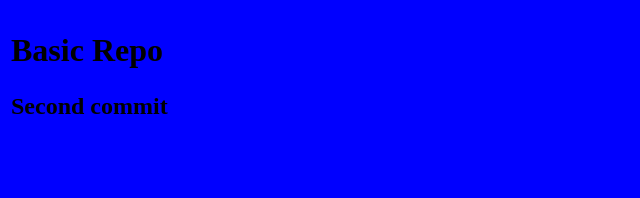
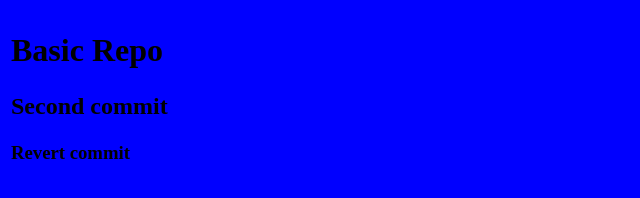
Before and after one commit to stholmes/basic_repo, a plain HTML site: page index.html in a window 1280 px wide. Shown: the whole page, without its empty margins (0-640 px from the left). Drawn offline with Linux system fonts and the light colour scheme.

Commit message:
add commit to revert

```diff
--- a/index.html
+++ b/index.html
@@ -8,5 +8,6 @@
   <body>
     <h1>Basic Repo</h1>
     <h2>Second commit</h2>
+    <h3>Revert commit</h3>
   </body>
 </html>
```
